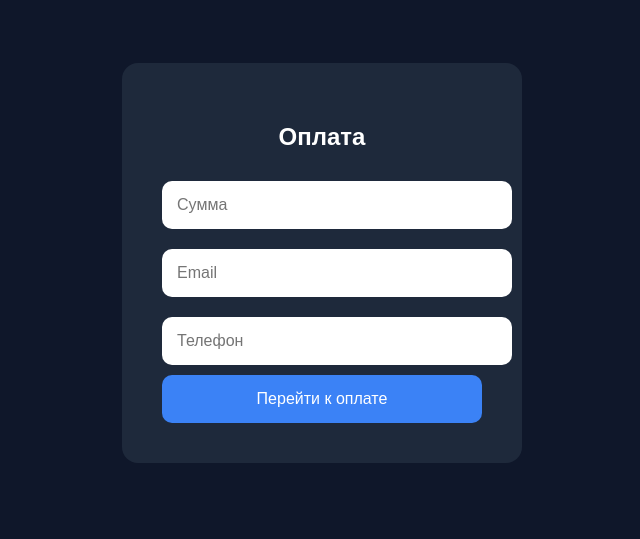
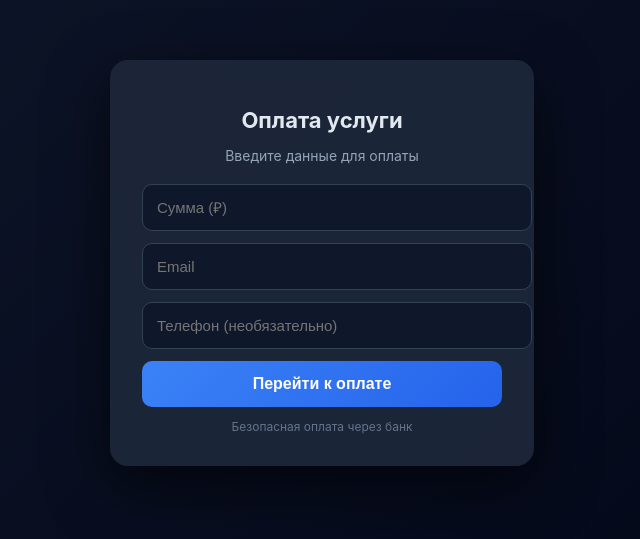
Before and after one commit to sevik2302/payment-server, a website: page public/index.html in a window 1280 px wide. Shown: the part 137-676 px from the top of the page, without its empty margins (318-958 px from the left). Drawn offline with Linux system fonts and the light colour scheme.

Commit message:
Update index.html

```diff
--- a/public/index.html
+++ b/public/index.html
@@ -2,61 +2,103 @@
 <html lang="ru">
 <head>
   <meta charset="UTF-8">
+  <meta name="viewport" content="width=device-width, initial-scale=1.0">
   <title>Оплата</title>
 
   <style>
     body {
       margin: 0;
-      background: #0f172a;
-      font-family: Arial;
-      color: white;
+      font-family: -apple-system, BlinkMacSystemFont, "Segoe UI", Roboto, Arial;
+      background: linear-gradient(135deg, #0f172a, #020617);
+      color: #e2e8f0;
 
       display: flex;
+      align-items: center;
       justify-content: center;
-      align-items: center;
       height: 100vh;
     }
 
-    .box {
-      background: #1e293b;
-      padding: 40px;
-      border-radius: 16px;
-      width: 320px;
+    .card {
+      width: 360px;
+      background: rgba(30, 41, 59, 0.9);
+      backdrop-filter: blur(10px);
+      border-radius: 18px;
+      padding: 32px;
+      box-shadow: 0 20px 60px rgba(0,0,0,0.6);
       text-align: center;
+    }
+
+    h1 {
+      margin-bottom: 8px;
+      font-size: 22px;
+    }
+
+    p {
+      font-size: 14px;
+      color: #94a3b8;
+      margin-bottom: 20px;
     }
 
     input {
       width: 100%;
-      padding: 15px;
-      margin: 10px 0;
+      padding: 14px;
+      margin-bottom: 12px;
       border-radius: 10px;
-      border: none;
-      font-size: 16px;
+      border: 1px solid #334155;
+      background: #0f172a;
+      color: white;
+      font-size: 15px;
+      outline: none;
+      transition: 0.2s;
+    }
+
+    input:focus {
+      border-color: #3b82f6;
+      box-shadow: 0 0 0 2px rgba(59,130,246,0.3);
     }
 
     button {
       width: 100%;
-      padding: 15px;
-      background: #3b82f6;
-      color: white;
+      padding: 14px;
       border: none;
       border-radius: 10px;
+      background: linear-gradient(135deg, #3b82f6, #2563eb);
+      color: white;
       font-size: 16px;
+      font-weight: 600;
+      cursor: pointer;
+      transition: 0.2s;
+    }
+
+    button:hover {
+      transform: translateY(-1px);
+      box-shadow: 0 10px 20px rgba(59,130,246,0.3);
+    }
+
+    .hint {
+      margin-top: 12px;
+      font-size: 12px;
+      color: #64748b;
     }
   </style>
 </head>
 
 <body>
 
-  <div class="box">
-    <h2>Оплата</h2>
+  <div class="card">
+    <h1>Оплата услуги</h1>
+    <p>Введите данные для оплаты</p>
 
     <form action="/pay" method="GET">
-      <input type="number" name="amount" placeholder="Сумма" required>
+      <input type="number" name="amount" placeholder="Сумма (₽)" required>
       <input type="email" name="email" placeholder="Email" required>
-      <input type="text" name="phone" placeholder="Телефон">
-      <button>Перейти к оплате</button>
+      <input type="text" name="phone" placeholder="Телефон (необязательно)">
+      <button type="submit">Перейти к оплате</button>
     </form>
+
+    <div class="hint">
+      Безопасная оплата через банк
+    </div>
   </div>
 
 </body>
```
